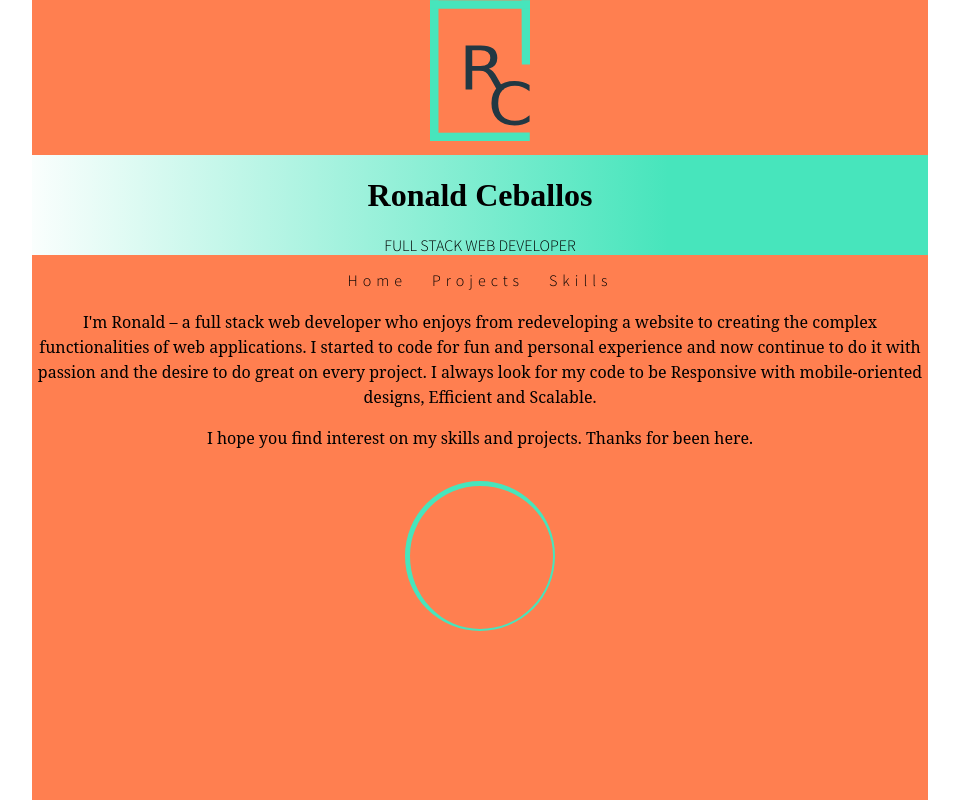
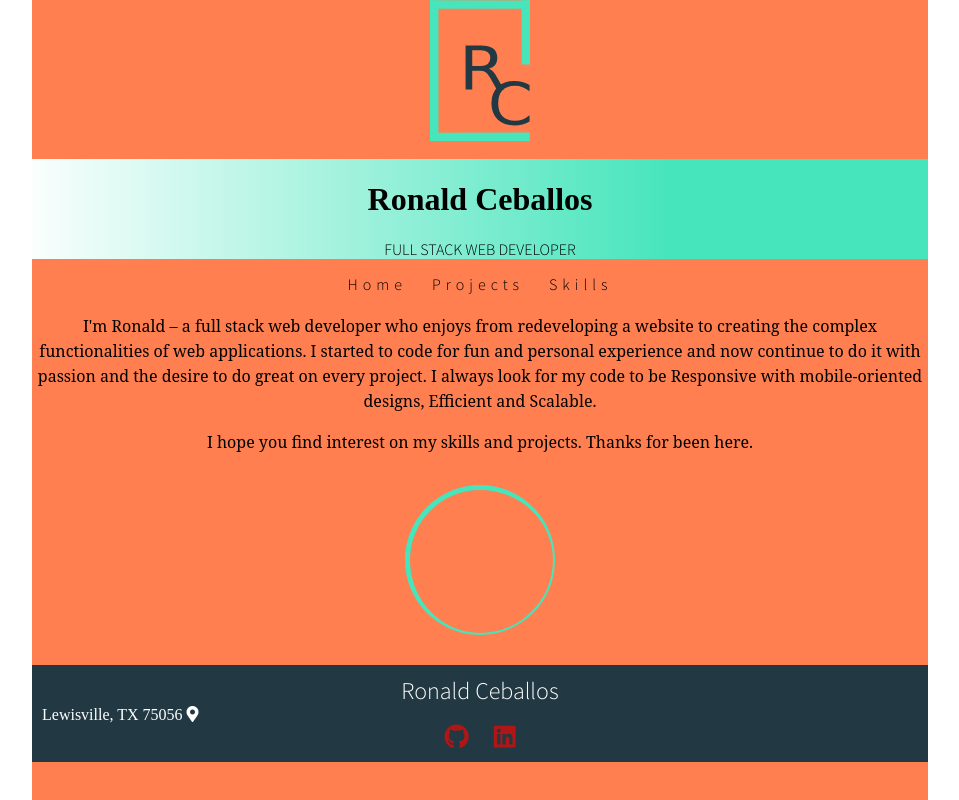
Before and after one commit to Ronald03/r-portfolio, a React (Create React App) app: page / in a window 1280 px wide. Shown: the whole page, without its empty margins (160-1119 px from the left). Built offline with nearby package versions, Linux system fonts and the light colour scheme.

Commit message:
Adding Footer

```diff
--- a/public/index.html
+++ b/public/index.html
@@ -26,10 +26,9 @@
     -->
     <!-- Font -->
     <link href="https://fonts.googleapis.com/css?family=Fjalla+One%7cSource+Sans+Pro:300" rel="stylesheet">
-
     <link rel="stylesheet" href="https://use.fontawesome.com/releases/v5.0.13/css/all.css" integrity="sha384-DNOHZ68U8hZfKXOrtjWvjxusGo9WQnrNx2sqG0tfsghAvtVlRW3tvkXWZh58N9jp" crossorigin="anonymous">
 
-   <script src="http://code.jquery.com/jquery-1.10.1.min.js"></script>
+    <script src="http://code.jquery.com/jquery-1.10.1.min.js"></script>
    <script src="https://netdna.bootstrapcdn.com/bootstrap/3.1.0/js/bootstrap.min.js"></script>
 
 
--- a/src/Components/App.js
+++ b/src/Components/App.js
@@ -3,8 +3,8 @@ import Header from "./Header";
 import Menu from "./Menu";
 import Content from "./Content";
 import ImageProfile from "./ImageProfile";
-/* import Projects from "./Projects";
-import Footer from "./Footer"; */
+/* import Projects from "./Projects"; */
+import Footer from "./Footer";
 
 export default function App() {
   return (
@@ -13,8 +13,8 @@ export default function App() {
       <Menu />
       <Content />
       <ImageProfile />
-      {/* <Projects />
-      <Footer /> */}
+      {/* <Projects /> */}
+      <Footer />
 
     </div>
   );
--- a/src/index.css
+++ b/src/index.css
@@ -98,3 +98,44 @@ padding: 0;
 	border-top-width: 5px;
 	border-left-width: 5px;
 }
+
+/* ---------- Footer COMPONENT ---------- */
+
+.footer {
+	width: 100%;
+	display: flex;
+	flex-wrap: wrap;
+	padding: 10px;
+	background-color:  #223843;
+	color:#FFFFFF;
+}
+
+.name-on-footer {
+	width: 100%;
+	font-size: 24px;
+	text-align: center;
+}
+
+.social {
+  order: 5;
+  width: 100%;
+	padding: 0;
+	margin:0 auto 0 auto;
+	text-align: center;
+}
+a{
+  font-size: 34px;
+}
+.social > a {
+	text-decoration: none;
+	color: rgb(175, 23, 23);
+	font-size: 25px;
+	margin-left: 25px;
+}
+.social > a:first-of-type {
+	margin-left: 0px;
+}
+
+.social > a:hover {
+	color:#47e5bc;
+}
```
